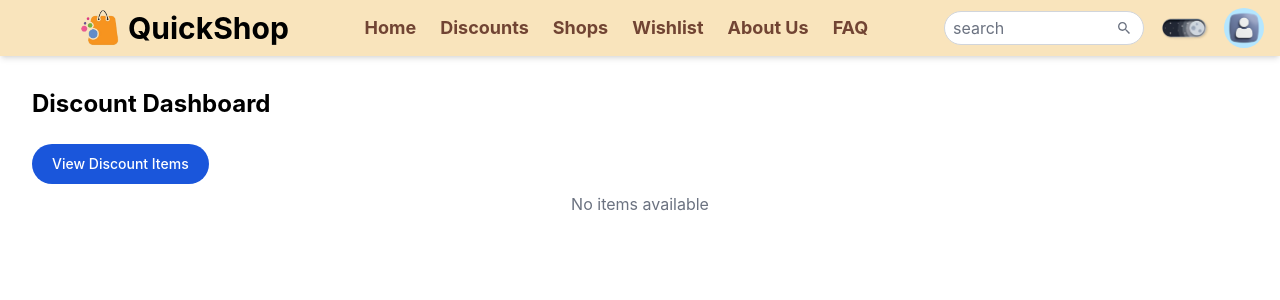
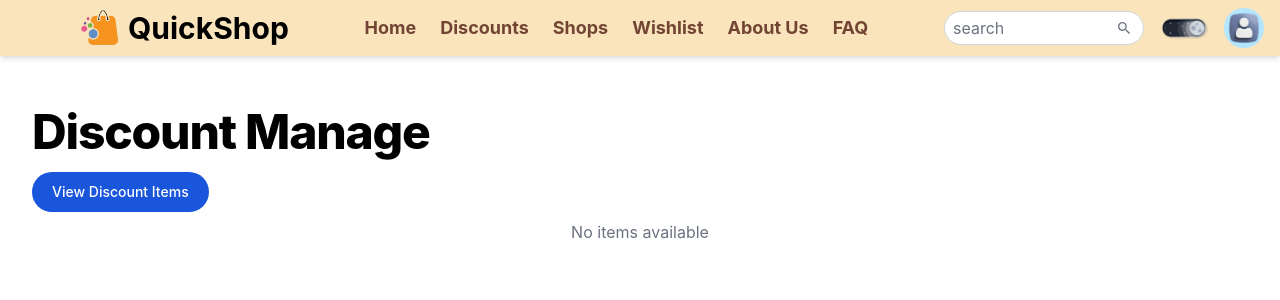
Before and after one commit to chala16/QuickyShopMall, a React (Vite) app in the folder frontend/: page /shopOwner/discounts in a window 1280 px wide. Shown: the top 300 px of the page. Built offline with nearby package versions, Linux system fonts and the light colour scheme.

Commit message:
add heading to discount pages

```diff
--- a/frontend/src/pages/Discount/DiscountDashboard.jsx
+++ b/frontend/src/pages/Discount/DiscountDashboard.jsx
@@ -76,7 +76,12 @@
       <Navbar />
 
       <div className="p-8">
-        <h1 className="mb-6 text-2xl font-bold">Discount Dashboard</h1>
+      <h1
+              className="max-w-2xl mb-4 text-4xl font-extrabold leading-none tracking-tight md:text-5xl xl:text-6xl dark:text-white"
+              style={{ fontSize: "3rem", marginTop: "20px"}}
+            >
+              Discount Manage
+            </h1>
         <button
           onClick={(e) => {
             e.stopPropagation();
--- a/frontend/src/pages/Discount/ViewDiscountItems.jsx
+++ b/frontend/src/pages/Discount/ViewDiscountItems.jsx
@@ -71,7 +71,12 @@
   return (
     <div>
       <Navbar />
-      <h1 className="mt-10">Discounted Items</h1>
+      <h1
+        className="max-w-2xl mb-4 text-4xl font-extrabold leading-none tracking-tight md:text-5xl xl:text-6xl dark:text-white"
+        style={{ fontSize: "3rem", marginTop: "30px", marginLeft: "20px" }}
+      >
+        Discounted Items <br />
+      </h1>
       <div className="shadow-lg rounded-lg overflow-hidden mx-4 md:mx-10">
         <table className="w-full table-fixed">
           <thead>
```
